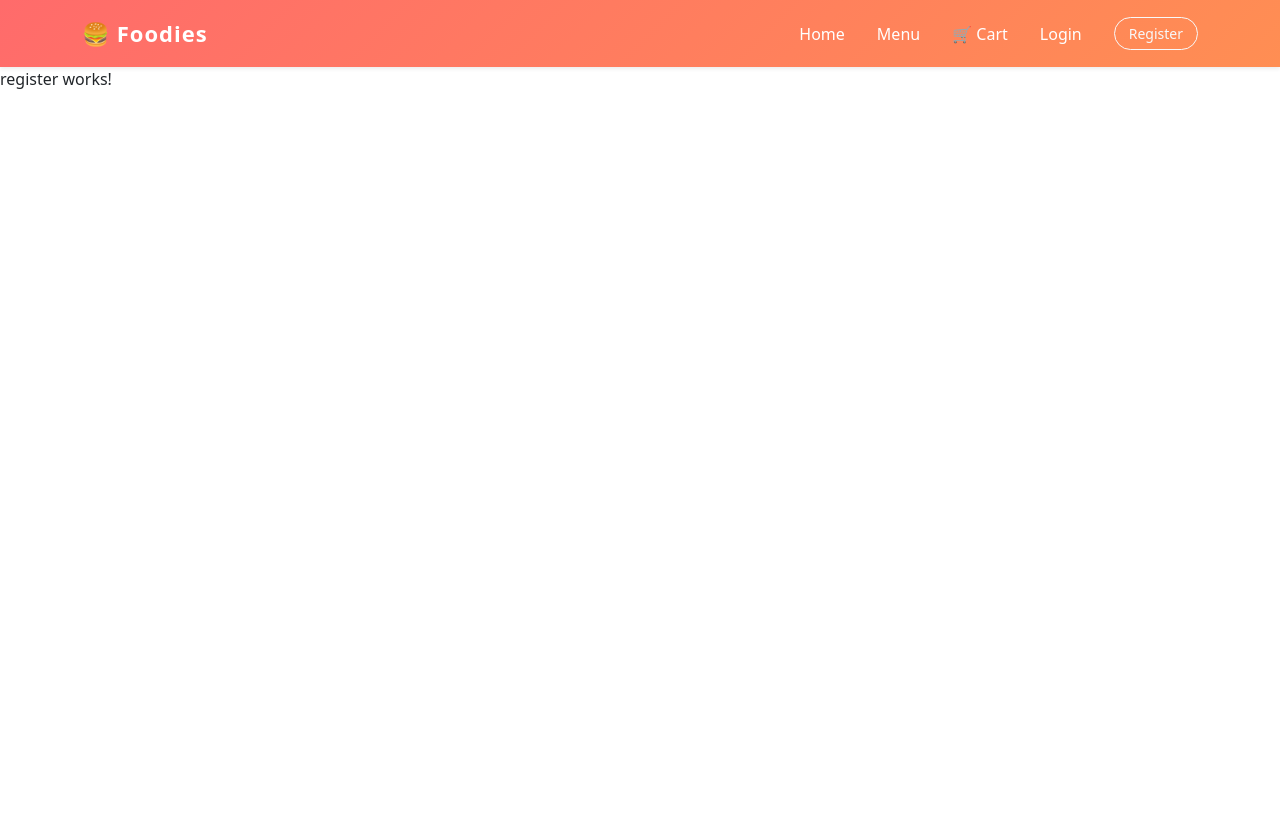
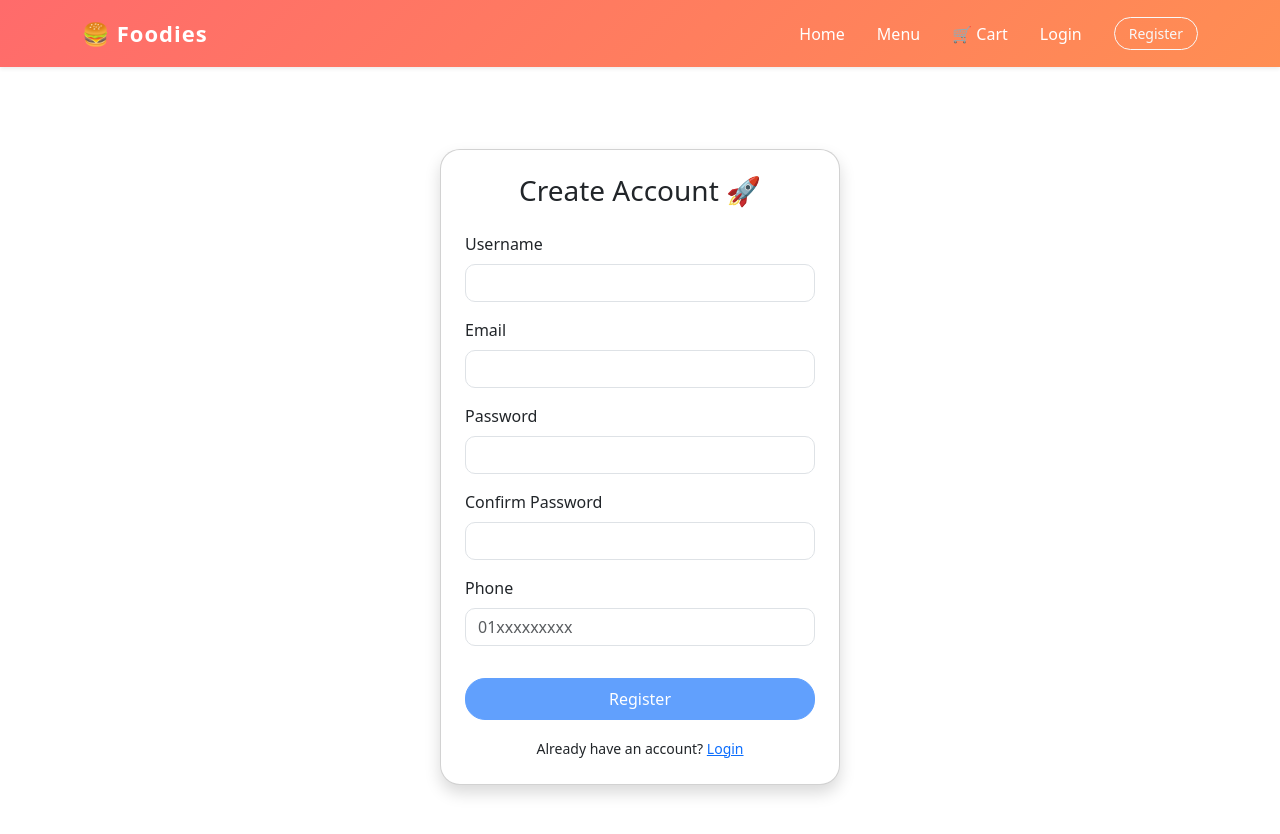
Before and after one commit to Eng-mohamedsalehtag/recipe-finder-angular, an Angular app: page /register in a window 1280 px wide. Shown: the top 834 px of the page. Before the commit the page ends 800 px from the top, so only its background shows below. Built offline with nearby package versions, Linux system fonts and the light colour scheme.

Commit message:
add register component

```diff
--- a/src/app/register/register.component.css
+++ b/src/app/register/register.component.css
@@ -0,0 +1,19 @@
+.login-card {
+  width: 100%;
+  max-width: 400px;
+  border-radius: 20px;
+  transition: 0.3s;
+}
+
+.login-card:hover {
+  transform: translateY(-5px);
+}
+
+.form-control {
+  border-radius: 10px;
+}
+
+.btn-primary {
+  border-radius: 20px;
+  padding: 8px;
+}
--- a/src/app/register/register.component.html
+++ b/src/app/register/register.component.html
@@ -1 +1,130 @@
-<p>register works!</p>
+<div class="container d-flex justify-content-center align-items-center vh-100">
+  <div class="card shadow p-4 login-card">
+    <h3 class="text-center mb-4">Create Account 🚀</h3>
+
+    <form [formGroup]="registerForm" (ngSubmit)="onSubmit()">
+      <!-- Name -->
+      <div class="mb-3">
+        <label class="form-label">Username</label>
+        <input
+          type="text"
+          class="form-control"
+          formControlName="name"
+          [class.is-invalid]="
+            registerForm.get('name')?.invalid &&
+            registerForm.get('name')?.touched
+          "
+        />
+
+        <div class="invalid-feedback">Name is required</div>
+      </div>
+
+      <!-- Email -->
+      <div class="mb-3">
+        <label class="form-label">Email</label>
+        <input
+          type="email"
+          class="form-control"
+          formControlName="email"
+          [class.is-invalid]="
+            registerForm.get('email')?.invalid &&
+            registerForm.get('email')?.touched
+          "
+        />
+
+        <div class="invalid-feedback">
+          <div *ngIf="registerForm.get('email')?.errors?.['required']">
+            Email is required
+          </div>
+          <div *ngIf="registerForm.get('email')?.errors?.['email']">
+            Invalid email format
+          </div>
+        </div>
+      </div>
+
+      <!-- Password -->
+      <div class="mb-3">
+        <label class="form-label">Password</label>
+        <input
+          type="password"
+          class="form-control"
+          formControlName="password"
+          [class.is-invalid]="
+            registerForm.get('password')?.invalid &&
+            registerForm.get('password')?.touched
+          "
+        />
+
+        <div class="invalid-feedback">
+          <div *ngIf="registerForm.get('password')?.errors?.['required']">
+            Password is required
+          </div>
+          <div *ngIf="registerForm.get('password')?.errors?.['minlength']">
+            Minimum 6 characters
+          </div>
+        </div>
+      </div>
+
+      <!-- Confirm Password -->
+      <div class="mb-3">
+        <label class="form-label">Confirm Password</label>
+        <input
+          type="password"
+          class="form-control"
+          formControlName="confirmPassword"
+        />
+
+        <!-- mismatch error -->
+        <div
+          class="text-danger mt-1"
+          *ngIf="
+            registerForm.errors?.['mismatch'] &&
+            registerForm.get('confirmPassword')?.touched
+          "
+        >
+          Passwords do not match
+        </div>
+      </div>
+      <!-- Phone -->
+      <div class="mb-3">
+        <label class="form-label">Phone</label>
+        <input
+          type="text"
+          class="form-control"
+          formControlName="phone"
+          placeholder="01xxxxxxxxx"
+          [class.is-invalid]="
+            registerForm.get('phone')?.invalid &&
+            registerForm.get('phone')?.touched
+          "
+        />
+
+        <div class="invalid-feedback">
+          <div *ngIf="registerForm.get('phone')?.errors?.['required']">
+            Phone is required
+          </div>
+          <div *ngIf="registerForm.get('phone')?.errors?.['pattern']">
+            Enter valid Egyptian phone number
+          </div>
+        </div>
+      </div>
+
+      <!-- Button -->
+      <button
+        type="submit"
+        class="btn btn-primary w-100 mt-3"
+        [disabled]="registerForm.invalid"
+      >
+        Register
+      </button>
+
+      <!-- Login Link -->
+      <div class="text-center mt-3">
+        <small>
+          Already have an account?
+          <a routerLink="/login">Login</a>
+        </small>
+      </div>
+    </form>
+  </div>
+</div>
--- a/src/app/register/register.component.ts
+++ b/src/app/register/register.component.ts
@@ -1,10 +1,50 @@
 import { Component } from '@angular/core';
+import {
+  FormBuilder,
+  FormGroup,
+  Validators,
+  AbstractControl,
+} from '@angular/forms';
+import { Router } from '@angular/router';
+import { AuthService } from '../services/auth.service';
 
 @Component({
   selector: 'app-register',
   templateUrl: './register.component.html',
-  styleUrls: ['./register.component.css']
+  styleUrls: ['./register.component.css'],
 })
 export class RegisterComponent {
+  registerForm: FormGroup;
+  constructor(
+    private formBuilder: FormBuilder,
+    private router: Router,
+    private authService: AuthService,
+  ) {
+    this.registerForm = this.formBuilder.group(
+      {
+        name: ['', Validators.required],
+        email: ['', [Validators.required, Validators.email]],
+        password: ['', [Validators.required, Validators.minLength(6)]],
+        confirmPassword: ['', [Validators.required, Validators.minLength(6)]],
+        phone: ['', Validators.required],
+      },
+      { validators: this.passwordMatchValidator },
+    );
+  }
+  // custom validator
+  passwordMatchValidator(control: AbstractControl) {
+    const password = control.get('password')?.value;
+    const confirm = control.get('confirmPassword')?.value;
 
+    return password === confirm ? null : { mismatch: true };
+  }
+
+  onSubmit() {
+    if (this.registerForm.valid) {
+      const userData = this.registerForm.value;
+      this.authService.login(userData);
+
+      this.router.navigate(['/main']);
+    }
+  }
 }
--- a/src/app/services/auth.service.ts
+++ b/src/app/services/auth.service.ts
@@ -18,6 +18,11 @@ export class AuthService {
     this.isLoggedIn.next(true);
   }
 
+  register(userData: any) {
+    localStorage.setItem('user', JSON.stringify(userData));
+    this.isLoggedIn.next(true);
+  }
+
   logout() {
     localStorage.removeItem('user');
     this.isLoggedIn.next(false);
```
